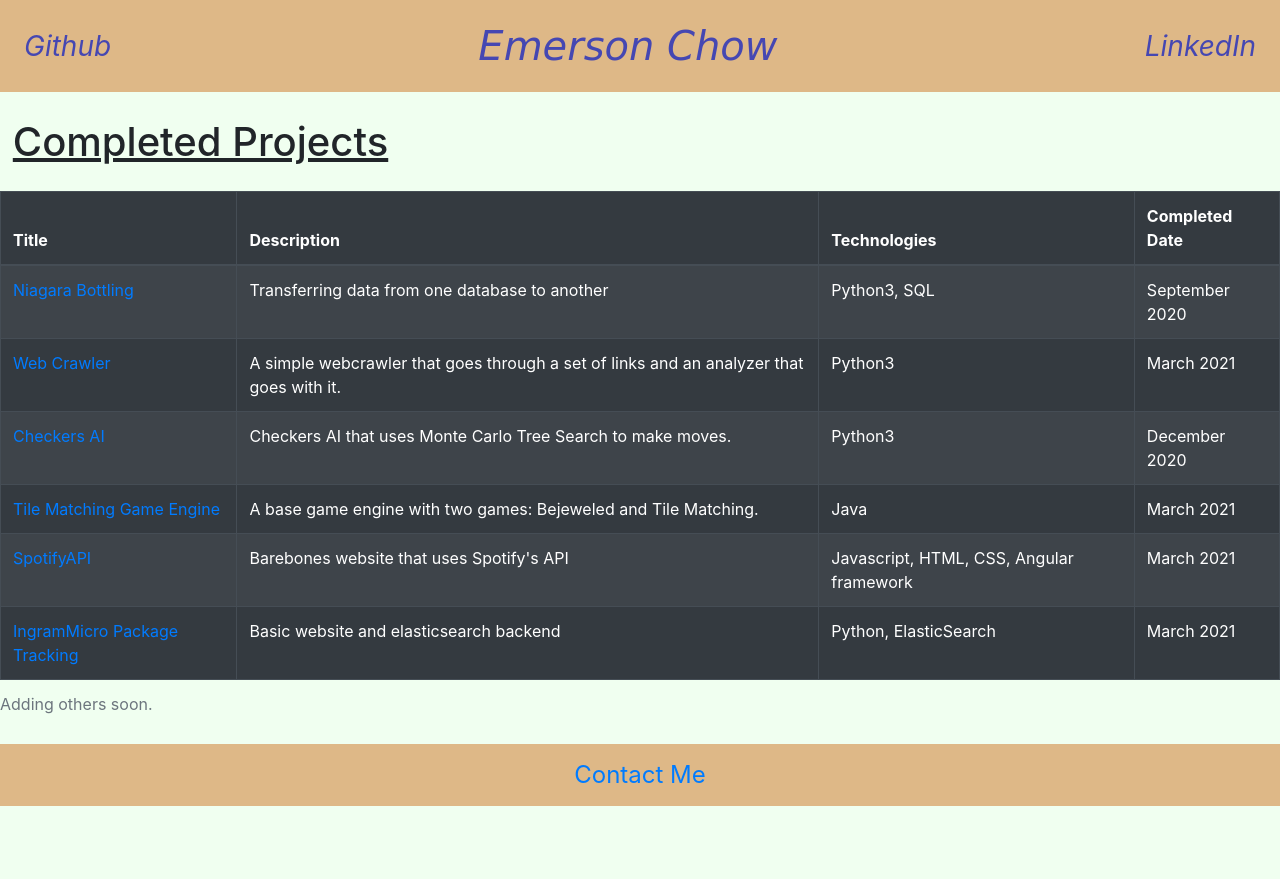
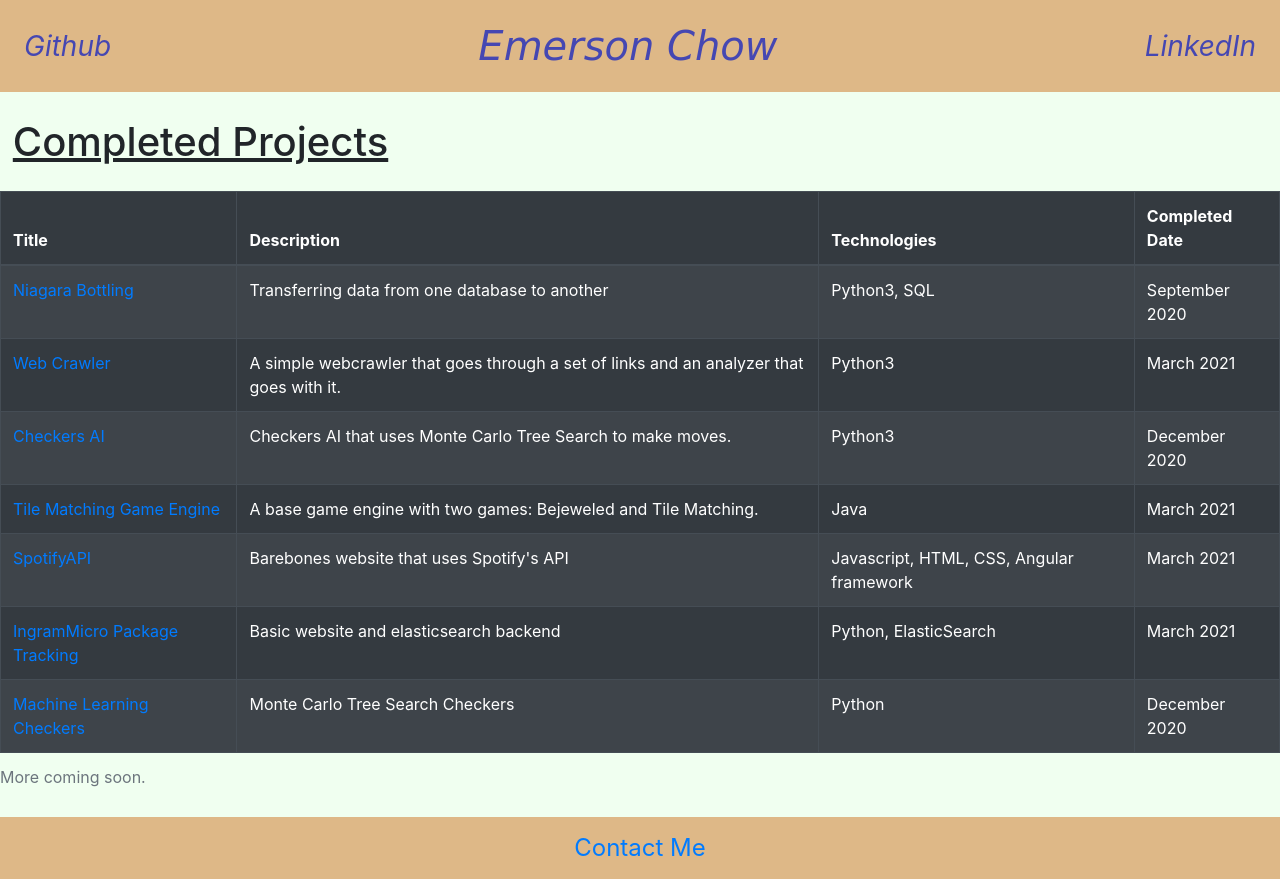
Before and after one commit to EmersonChow/emersonchow.github.io, a plain HTML site: page CompletedProjects/index.html in a window 1280 px wide. Before the commit the page ends 806 px from the top, so only its background shows below. Drawn offline with nearby package versions, Linux system fonts and the light colour scheme; a web font is replaced by a local one.

Commit message:
add Checkers

```diff
--- a/CompletedProjects/index.html
+++ b/CompletedProjects/index.html
@@ -47,7 +47,7 @@
       <u>Completed Projects</u>
     </h1>
     <table class = "table table-dark table-striped table-bordered w-auto" id = "completedProjects">
-      <caption>Adding others soon.</caption>
+      <caption>More coming soon.</caption>
       <thead>
         <tr>
           <th scope="col">Title</th>
@@ -141,6 +141,20 @@
             March 2021
           </td>
         </tr>
+        <tr>
+          <td>
+            <a href = "MachineLearningCheckers.html">Machine Learning Checkers</a>
+          </td>
+          <td>
+            Monte Carlo Tree Search Checkers
+          </td>
+          <td>
+            Python
+          </td>
+          <td>
+            December 2020
+          </td>
+        </tr>
       </tbody>
     </table>
 
```
